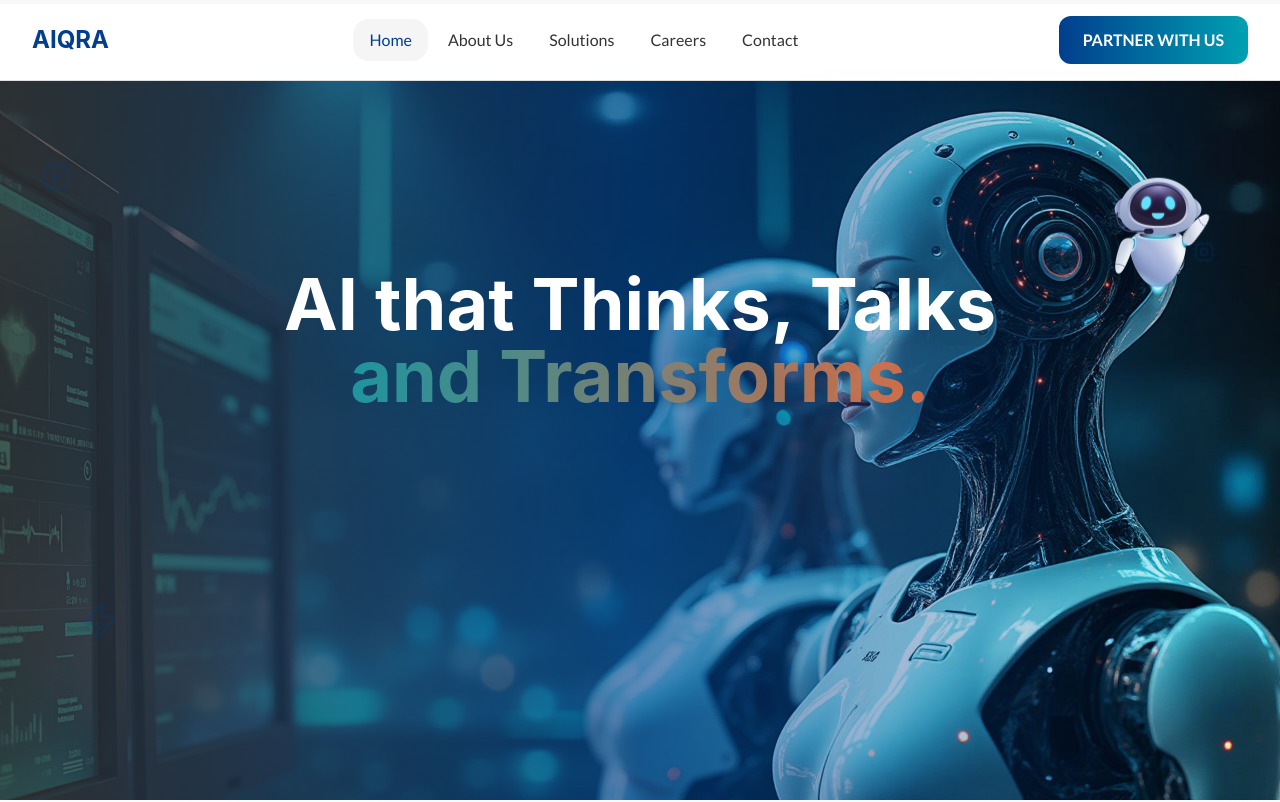
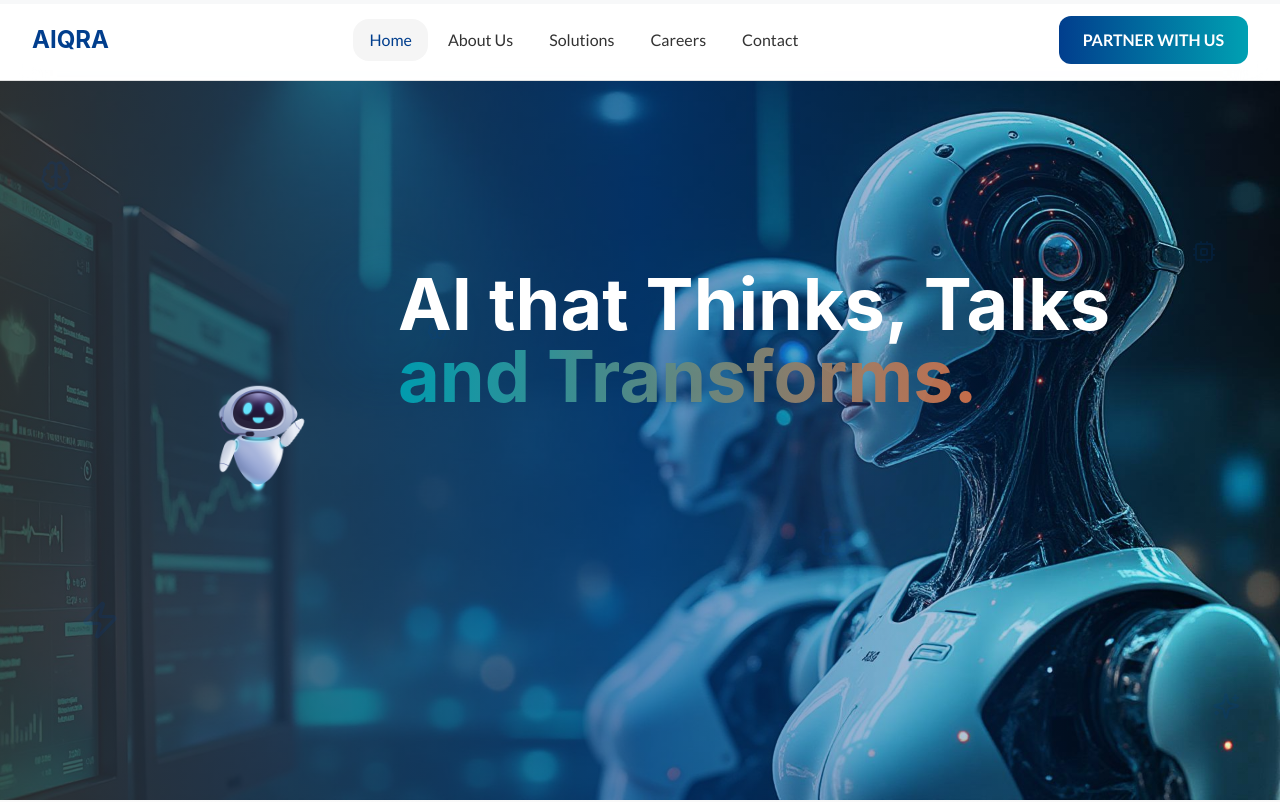
Before and after one commit to AiqraAI/aiqra, a React (Vite) app: page / in a window 1280 px wide. Shown: the top 802 px of the page. Built offline with nearby package versions, Linux system fonts and the light colour scheme.

Commit message:
Refactor: Update Home, Solutions, and Footer

```diff
--- a/src/components/layout/Footer.tsx
+++ b/src/components/layout/Footer.tsx
@@ -60,17 +60,6 @@ const Footer = () => {
               cutting-edge artificial intelligence and autonomous systems.
             </p>
 
-            {/* Contact Info */}
-            <div className="space-y-3">
-              <div className="flex items-center space-x-3">
-                <Mail className="w-5 h-5 text-secondary-brand" />
-                <span className="text-white/80">contact@aiqra.ai</span>
-              </div>
-              <div className="flex items-center space-x-3">
-                <MapPin className="w-5 h-5 text-secondary-brand" />
-                <span className="text-white/80">Muscat, Oman</span>
-              </div>
-            </div>
           </div>
 
           {/* Company Links */}
--- a/src/pages/Index.tsx
+++ b/src/pages/Index.tsx
@@ -53,7 +53,7 @@ const Index = () => {
   }, {
     icon: Cpu,
     title: 'Sovereign Technology',
-    description: 'GCC-born robotics and AI solutions combining cutting-edge technology with the best AI talent.'
+    description: 'GCC-born robotics + AI powered by world-class talent.'
   }, {
     icon: Zap,
     title: 'Innovation Leadership',
@@ -107,26 +107,38 @@ const Index = () => {
         {/* Floating Elements */}
         <FloatingElements />
 
-        {/* Robot Animation */}
-        {robotAnimationData && <div className="absolute top-[58px] right-[20px] animate-fade-in z-20">
-            <Lottie lottieRef={lottieRef} animationData={robotAnimationData} loop={false} autoplay={false} className="w-[200px] h-auto max-w-[150px] md:max-w-[200px]" />
-          </div>}
+        {/* Hero Content - Flex layout for desktop positioning */}
+        <div className="relative z-10 container-custom text-white flex items-center justify-center min-h-[70vh]">
+          <div className="flex flex-col lg:flex-row items-center justify-center w-full max-w-7xl mx-auto">
 
-        {/* Hero Content */}
-        <div className="relative z-10 container-custom text-center text-white">
+            {/* Robot Animation - Left side on desktop, top on mobile */}
+            {robotAnimationData && (
+              <div className="lg:flex-shrink-0 lg:mr-12 mb-8 lg:mb-0 order-1 lg:order-1 animate-fade-in">
+                <Lottie
+                  lottieRef={lottieRef}
+                  animationData={robotAnimationData}
+                  loop={false}
+                  autoplay={false}
+                  className="w-[180px] h-auto max-w-[140px] md:max-w-[180px] lg:max-w-[220px]"
+                />
+              </div>
+            )}
+
+            {/* Centered Main Content */}
+            <div className="flex-1 text-center lg:text-left order-2 lg:order-2">
               <div className="animate-fade-in">
-            <h1 className="text-5xl md:text-7xl font-bold font-display mb-6 leading-tight hover:scale-105 transition-transform duration-500">
+                <h1 className="text-4xl md:text-6xl lg:text-7xl font-bold font-display mb-6 leading-tight hover:scale-105 transition-transform duration-500">
                   AI that Thinks, Talks
                   <span className="block text-gradient bg-gradient-to-r from-secondary-brand to-accent-brand bg-clip-text text-transparent animate-pulse">
                     and Transforms.
                   </span>
                 </h1>
 
-            <p className="text-xl md:text-2xl mb-8 max-w-3xl mx-auto leading-relaxed text-zinc-50 opacity-0 animate-fade-in" style={{ animationDelay: '0.3s', animationFillMode: 'forwards' }}>
+                <p className="text-lg md:text-xl lg:text-2xl mb-8 max-w-3xl lg:max-w-2xl mx-auto lg:mx-0 leading-relaxed text-zinc-50 opacity-0 animate-fade-in" style={{ animationDelay: '0.3s', animationFillMode: 'forwards' }}>
                   AIQRA - We are the AI and robotics powerhouse creating agentic intelligence that thinks and acts. From the Gulf to the world, we lead sovereign technology innovation.
                 </p>
 
-            <div className="flex flex-col sm:flex-row gap-6 justify-center items-center opacity-0 animate-slide-up" style={{ animationDelay: '0.6s', animationFillMode: 'forwards' }}>
+                <div className="flex flex-col sm:flex-row gap-6 justify-center lg:justify-start items-center opacity-0 animate-slide-up" style={{ animationDelay: '0.6s', animationFillMode: 'forwards' }}>
                   <Link to="/solutions">
                     <Button className="btn-hero group relative overflow-hidden">
                       <span className="relative z-10">Explore Solutions</span>
@@ -143,6 +155,8 @@ const Index = () => {
                       </span>
                     </Button>
                   </Link>
+                </div>
+              </div>
             </div>
           </div>
         </div>
--- a/src/pages/Solutions.tsx
+++ b/src/pages/Solutions.tsx
@@ -28,7 +28,7 @@ const Solutions = () => {
             <div className="card-elegant">
               <h3 className="text-2xl font-bold mb-4 text-primary">PrimeLead</h3>
               <p className="text-muted-foreground leading-relaxed">
-                Your sales AI. Qualifies leads, scores intent, syncs to CRM — instantly.
+                Close deals faster. AI that finds, scores, and sends the hottest leads straight to your CRM.
               </p>
             </div>
 
@@ -36,7 +36,7 @@ const Solutions = () => {
             <div className="card-elegant">
               <h3 className="text-2xl font-bold mb-4 text-secondary-brand">Velocity</h3>
               <p className="text-muted-foreground leading-relaxed">
-                Your email AI. Replies at human level, in English or Arabic, across Gmail & Outlook.
+                Never type another reply. Your AI inbox assistant writes human-level emails in English & Arabic — instantly.
               </p>
             </div>
 
@@ -44,7 +44,7 @@ const Solutions = () => {
             <div className="card-elegant">
               <h3 className="text-2xl font-bold mb-4 text-accent-brand">Project Pulse</h3>
               <p className="text-muted-foreground leading-relaxed">
-                The world's first open-source tactile robotics library. Feed your machines real-world senses. Robotics solutions and smart sensing agents — ready for you.
+                Give robots a sense of touch. The first open-source tactile AI library powering smarter machines today.
               </p>
             </div>
           </div>
```
Lines whose indentation alone changed are shown as unchanged.
